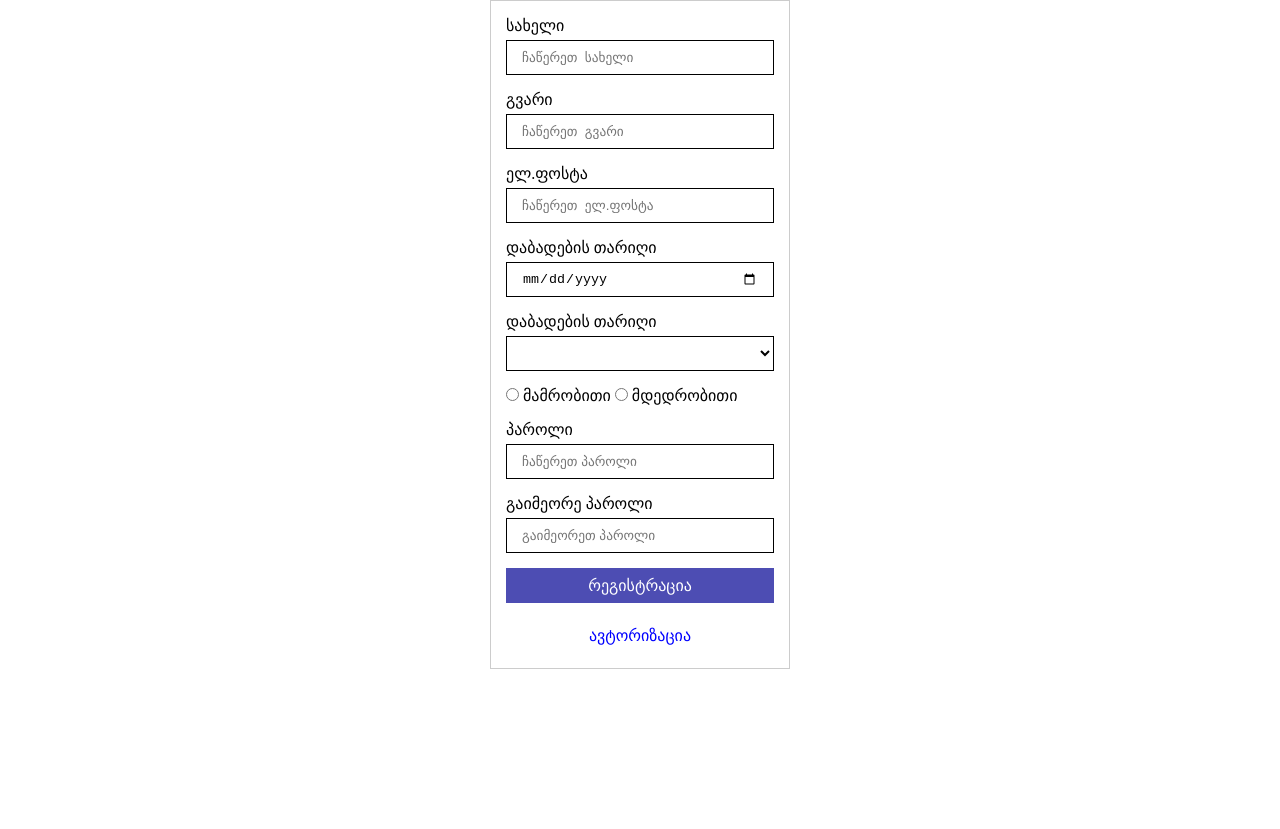
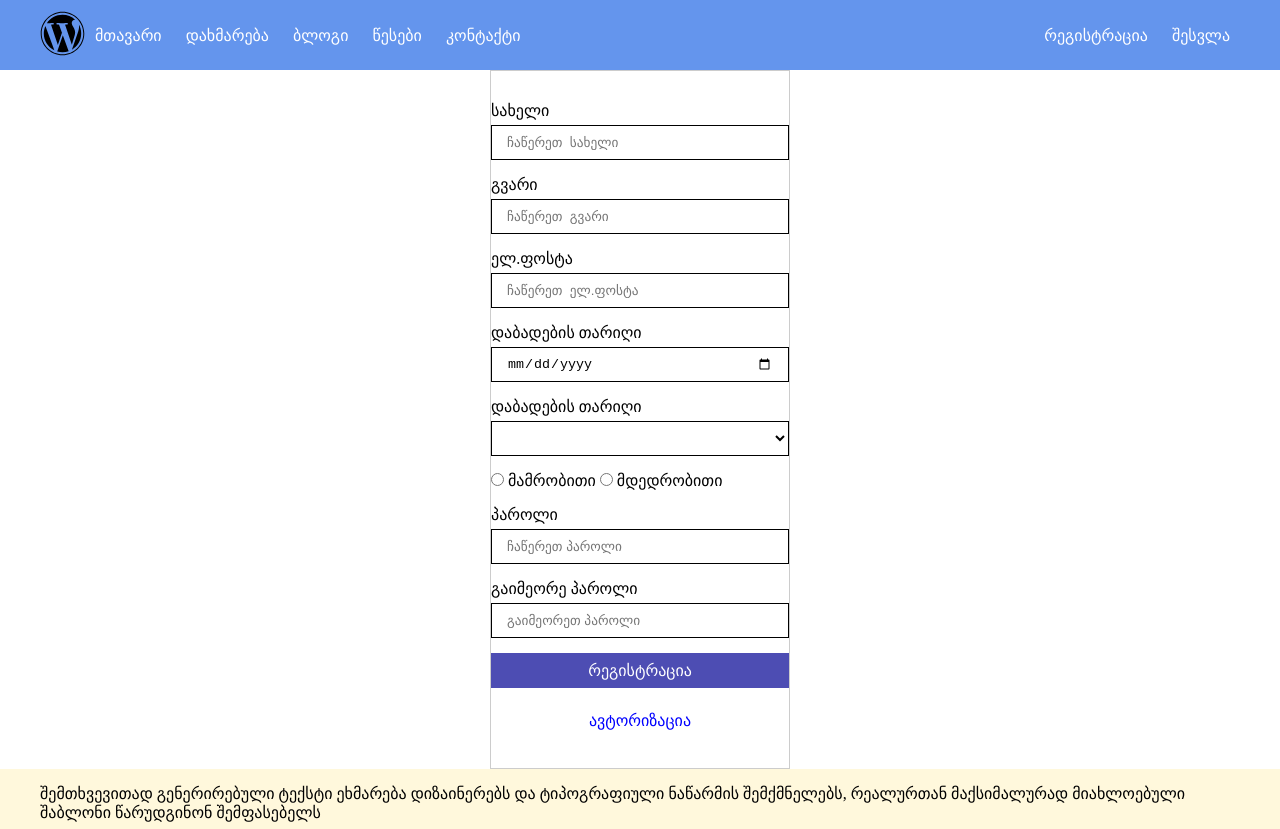
Before and after one commit to ZzuuCkk/First-website, a plain HTML site: page registration.html in a window 1280 px wide. Before the commit the page ends 800 px from the top, so only its background shows below. Drawn offline with Linux system fonts and the light colour scheme.

Commit message:
added header and footer

```diff
--- a/assets/styles/style.css
+++ b/assets/styles/style.css
@@ -3,8 +3,64 @@
     padding: 0;
     box-sizing: border-box;
 }
+body{
+    margin:0;
+    min-height: 100vh;
 
+}
 
+/* global style */
+.container{
+    width: 1200px;
+    margin: auto;
+}
+
+.d-flex{
+    display: flex;
+
+}
+
+/* header styles */
+header{
+    height:70px ;
+    background-color: cornflowerblue;
+    align-items: center;
+
+}
+
+header .logo{
+    width: 45px;
+    height: 45px;
+    object-fit: cover;
+}
+
+header .container{
+   align-items: center;
+}
+nav{
+    width: calc(100% - 45px);
+    justify-content: space-between;
+}
+nav a{
+    color: white;
+    text-decoration: none;
+    padding: 0 10px;
+}
+
+nav a:hover{
+    text-decoration: underline;
+}
+footer{
+    background-color: cornsilk;
+    padding: 15px 0;
+    height: 60px;
+    box-sizing: border-box;
+}
+
+footer p{
+   margin-bottom: 0;
+   margin: 0;
+}
 /* auth */
 .auth-form-container{
     width: 300px;
@@ -69,18 +125,6 @@
 .btn-link:hover{
     text-decoration: underline;
 }
-
-/* .submit-button{
-
-    width: 100%;
-    height: 35px;
-
-    border: 0;
-    color: white;
-    cursor: pointer;
-    margin-bottom: 15px;
-} */
-
 .reset-pass-link{
     display: block;
     text-align: center;
@@ -94,7 +138,8 @@
 .sex-container{
     display: inline-block;
 }
-
-.location{
-
+.body-container{
+    padding: 30px 0;
+    min-height: calc(100vh - 70px - 60px);
+    box-sizing: border-box;
 }
--- a/registration.html
+++ b/registration.html
@@ -8,9 +8,31 @@
     <title>რეგისტრაცია</title>
 </head>
 <body>
+    <header class="d-flex">
+        <div class="container d-flex ">
+            <a href="#">
+                <img class="logo" src="./assets/img/logo.svg" alt="">
+            </a>
+        <nav class="d-flex">
+            <div>
+
+                <a href="">მთავარი</a>
+                <a href="">დახმარება</a>
+                <a href="">ბლოგი</a>
+                <a href="">წესები</a>
+                <a href="">კონტაქტი</a>
+            </div>
+            <div>
+                <a href="./registration.html">რეგისტრაცია</a>
+                <a href="./auth.html">შესვლა</a>
+
+            </div>
+        </nav>
+        </div>
+    </header>
     <div class="container">
 
-        <div class="auth-form-container">
+        <div class="auth-form-container body-container">
             <form action="" method="get">
                 <div class="form-group">
                     <label class="text-input-label" for="firstName">სახელი</label>
@@ -69,7 +91,14 @@
 
 
 
+    <footer>
+        <div class="container">
+          <p>
 
+              შემთხვევითად გენერირებული ტექსტი ეხმარება დიზაინერებს და ტიპოგრაფიული ნაწარმის შემქმნელებს, რეალურთან მაქსიმალურად მიახლოებული შაბლონი წარუდგინონ შემფასებელს
+            </p>
+            </div>
+    </footer>
 
 </body>
 </html>
```
Also changed, not shown: auth.html (+29 -1 lines), index.html (+2 -0 lines), reset.html (+31 -1 lines), assets/img/logo.svg (added).
